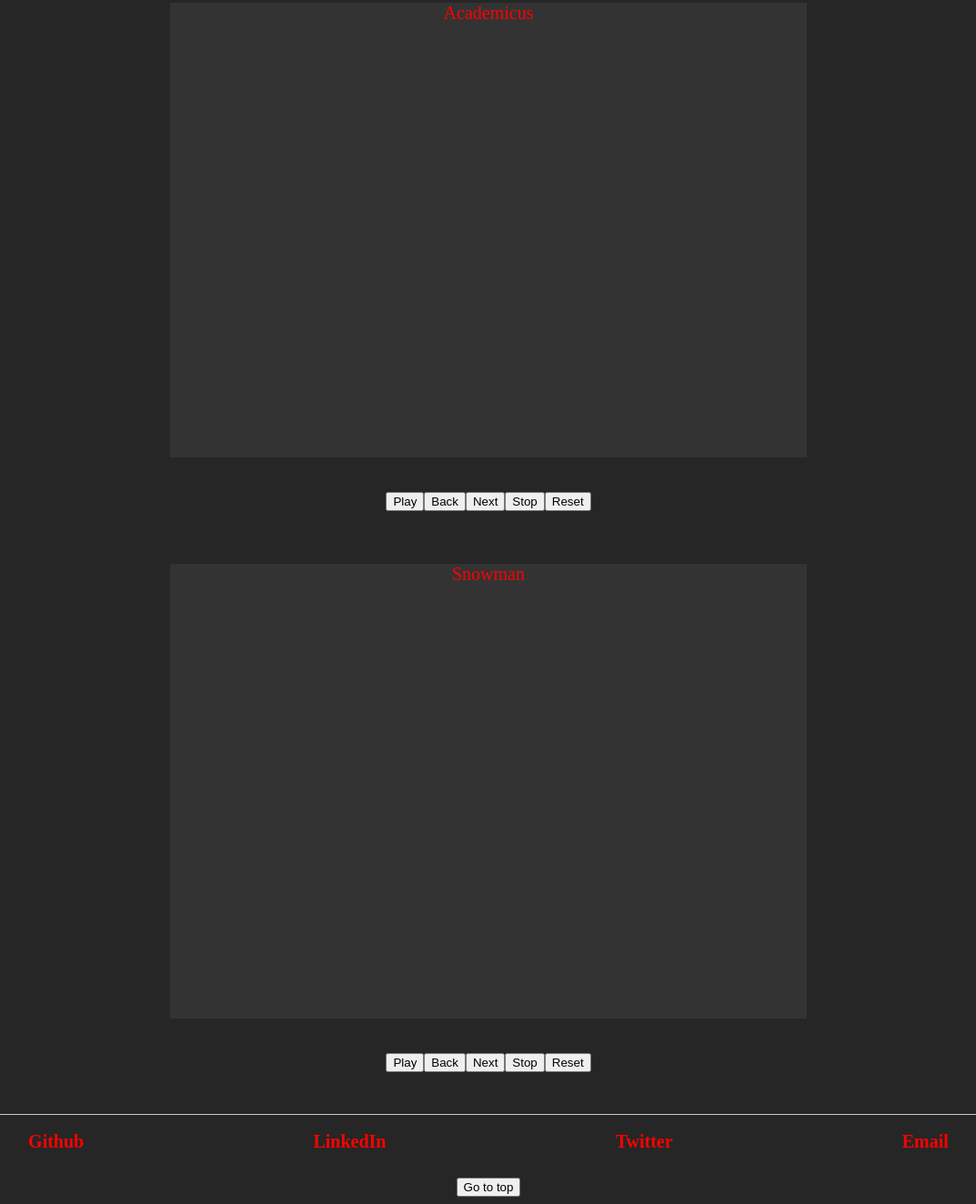
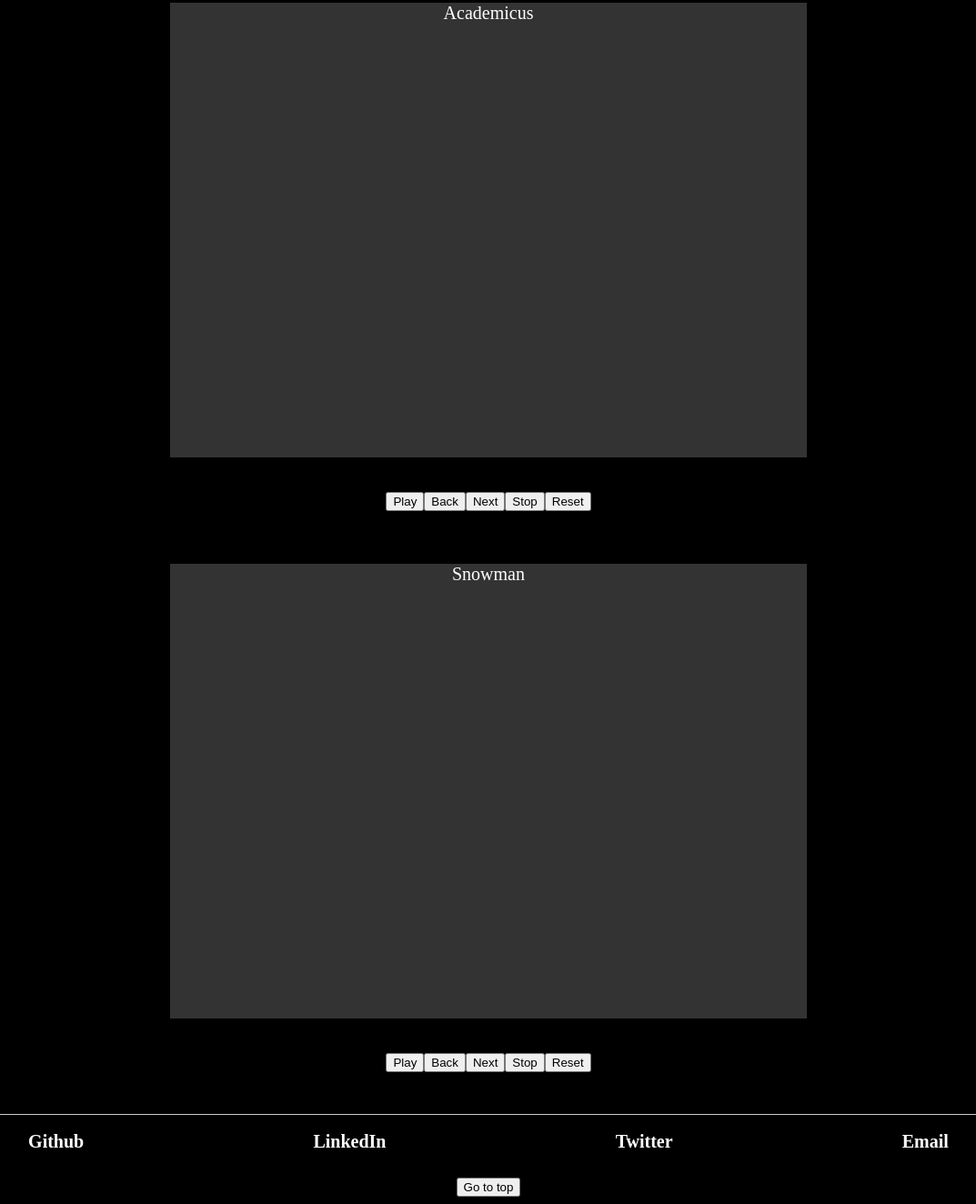
Before and after one commit to jamee-maker/jamee-maker.github.io, a plain HTML site: page index.html in a window 1280 px wide. Shown: the part 950-2274 px from the top of the page at 91% size, without its empty margins (103-1176 px from the left). Drawn offline with Linux system fonts and the light colour scheme.

Commit message:
accessible fix

```diff
--- a/style.css
+++ b/style.css
@@ -1,5 +1,5 @@
 body {
-  background-color: rgba(0, 0, 0, 0.851);
+  background-color: black;
 }
 
 hr {
@@ -12,7 +12,7 @@ hr {
   /* border: solid 2px black; */
   padding: 10px;
   border-radius: 5px;
-  color: red;
+  color: #ffffff;
   font-family: Cookie;
 }
 
@@ -55,7 +55,7 @@ hr {
   /* border: solid 2px black; */
   padding: 10px;
   border-radius: 5px;
-  color: red;
+  color: #ffffff;
 }
 
 .about-container {
@@ -135,7 +135,7 @@ hr {
 }
 
 .contact-container a {
-  color: red;
+  color: #ffffff;
   text-decoration: none;
   font-size: 20px;
 }
@@ -197,14 +197,14 @@ hr {
 .slide {
   font-size: 20px;
   box-sizing: border-box;
-  color: red;
+  color: #ffffff;
   background: #333;
 }
 
 .slide1 {
   font-size: 20px;
   box-sizing: border-box;
-  color: red;
+  color: #ffffff;
   background: #333;
 }
 
```
Also changed, not shown: assets/android-chrome-192x192.png (deleted), assets/android-chrome-512x512.png (deleted), assets/apple-touch-icon.png (deleted), assets/favicon-16x16.png (deleted), assets/favicon-32x32.png, assets/favicon.ico (deleted), 2 other files.
